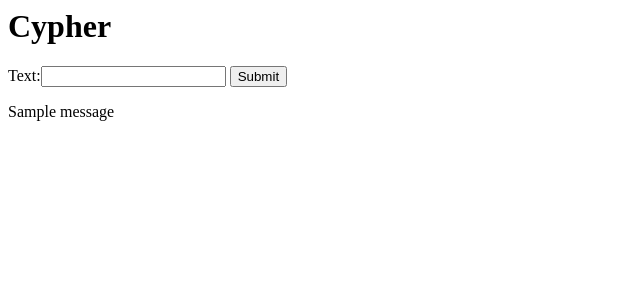
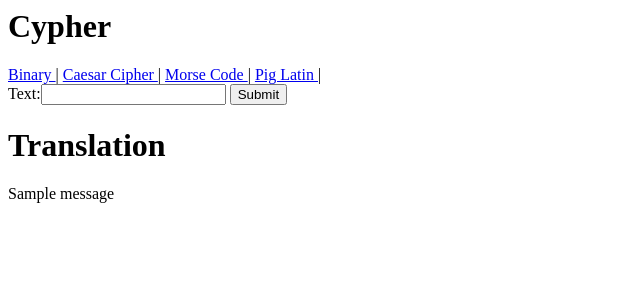
Before and after one commit to FrancisLangit/cypher, a Django app: template cypher_app/templates/cypher_app/app.html in a window 1280 px wide. Shown: the top 300 px of the page, without its empty margins (0-640 px from the left). Run offline with Django 3.2, Linux system fonts and the light colour scheme; the template is opened without the code that fills it: values that come from a table or form of the project are taken from there, others are empty; tables that the repository leaves empty hold one stand-in row (values such as "Sample post"); one stand-in notice (Sample message) is shown.

Commit message:
Add navbar links to app.html template

```diff
--- a/cypher_app/templates/cypher_app/app.html
+++ b/cypher_app/templates/cypher_app/app.html
@@ -1,4 +1,11 @@
 <h1>Cypher</h1>
+
+<nav>
+	<a href="{% url 'cypher_app:app' 'binary' %}"> Binary </a> |
+	<a href="{% url 'cypher_app:app' 'caesar_cipher' %}"> Caesar Cipher </a> |
+	<a href="{% url 'cypher_app:app' 'morse_code' %}"> Morse Code </a> |
+	<a href="{% url 'cypher_app:app' 'pig_latin' %}"> Pig Latin </a> |
+</nav>
 
 <form action="{{ request.path }}" method="post">
 	{% csrf_token %}
@@ -6,6 +13,10 @@
 	<input type="submit" value="Submit">
 </form>
 
-{% for message in messages %}
-	{{ message }}
-{% endfor %}
+{% if messages %}
+	<h1>Translation</h1>
+
+	{% for message in messages %}
+		{{ message }}
+	{% endfor %}
+{% endif %}
--- a/cypher_app/views.py
+++ b/cypher_app/views.py
@@ -1,7 +1,7 @@
 from django.shortcuts import render, redirect
 from django.contrib import messages
 
-from .forms import CipherTextForm # CaesarCipherForm, OtherCiphersForm
+from .forms import CipherTextForm
 
 # Import modules from local ciphers package.
 from cypher_app.ciphers import (
```
